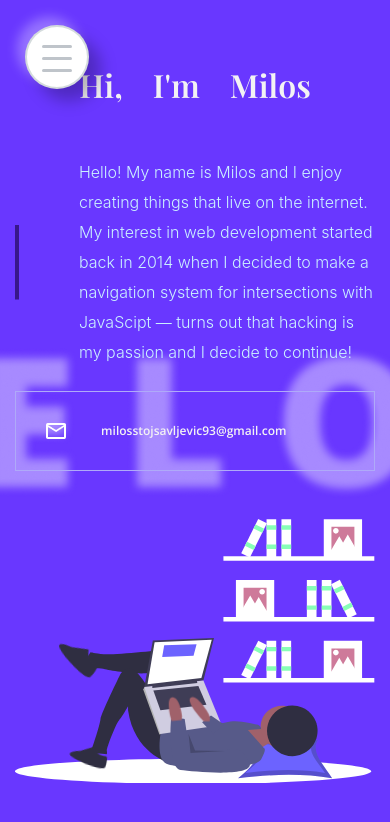
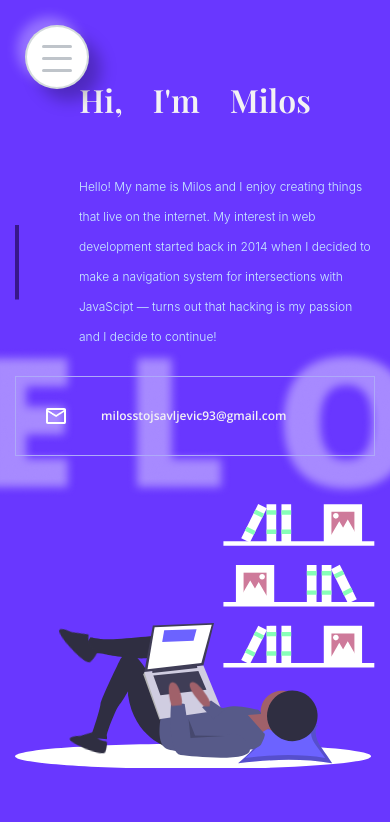
Before and after one commit to skolsic993/vue-pages, a Vue app: page / in a window 390 px wide. Shown: the top 822 px of the page. Built offline with nearby package versions, Linux system fonts and the light colour scheme.

Commit message:
Add right route for resume

```diff
--- a/src/assets/scss/variables.scss
+++ b/src/assets/scss/variables.scss
@@ -27,7 +27,11 @@ $background-project: #E4809C;
   line-height: 30px;
   font-weight: 300;
 
-  @media (max-width: 560px) {
+  @media (max-width: 400px) {
+    font-size: 12px;
+  }
+
+  @media (min-width: 400px) and (max-width: 560px) {
     font-size: 14px;
   }
 }
--- a/src/components/AboutMe.vue
+++ b/src/components/AboutMe.vue
@@ -43,7 +43,7 @@ export default {
   name: "AboutMe",
   methods: {
     download() {
-      axios.get('http://localhost:8080/static/resume.pdf', {
+      axios.get('https://skols.herokuapp.com/static/resume.pdf', {
         responseType: 'blob',
       }).then(response => {
         const url = window.URL.createObjectURL(new Blob([response.data]));
@@ -239,7 +239,7 @@ p {
 
   .copied {
     position: relative;
-    left: -180px;
+    left: -100px;
     opacity: 0;
     font-family: $header-font;
     color: $heading-color;
--- a/src/components/Heading.vue
+++ b/src/components/Heading.vue
@@ -20,7 +20,7 @@
         <div class="svg-image row mt-5">
           <div class="col-sm-12 col-md-12 col-lg-6 mb-5">
             <div data-w-id="24a1979e-d557-8cdc-aefe-c0d1783a993d" class="holder-with-border holder-with-border-64" style="opacity: 1; transform: translate3d(0px, 0px, 0px) scale3d(1, 1, 1) rotateX(0deg) rotateY(0deg) rotateZ(0deg) skew(0deg, 0deg); transform-style: preserve-3d;">
-              <p style="transform: translate3d(0px, 0px, 0px) scale3d(1, 1, 1) rotateX(0deg) rotateY(0deg) rotateZ(0deg) skew(0deg, 0deg); opacity: 1; transform-style: preserve-3d;" class="sub-title-new">
+              <p class="paragraph sub-title-new">
                 Hello! My name is Milos and I enjoy creating things that live on the internet. My interest in web development started back in 2014 when I decided to make a navigation system for intersections with
                 JavaScipt — turns out that hacking is my passion and I decide to continue!<br>
                 </p><div style="opacity: 1;" class="blue-separator"></div>
```
